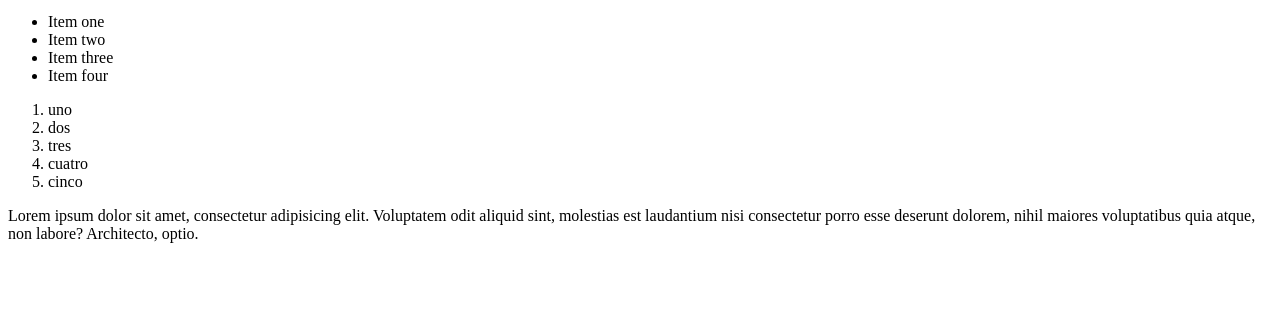
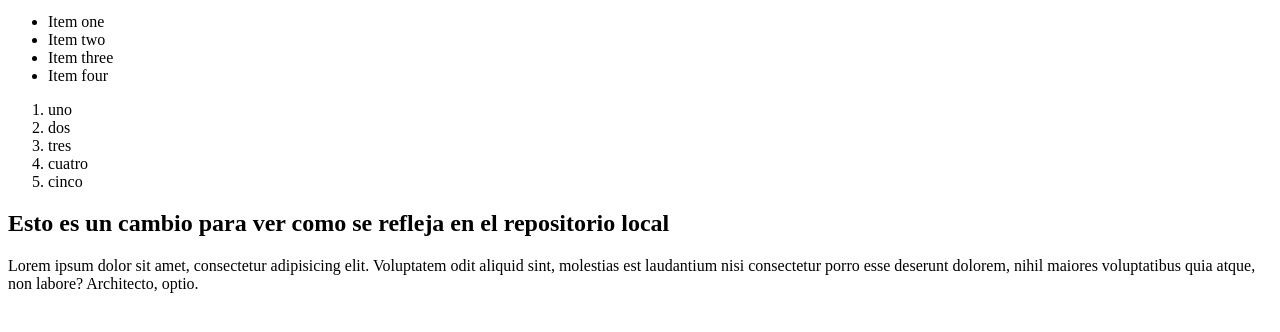
Before and after one commit to JhanAntezana/Hyper, a plain HTML site: page index.html in a window 1280 px wide. Shown: the part 284-616 px from the top of the page. Drawn offline with Linux system fonts and the light colour scheme.

Commit message:
actualizacion de estado
lo cambie porque quiero dut

```diff
--- a/index.html
+++ b/index.html
@@ -28,6 +28,7 @@
         <li>cuatro</li>
         <li>cinco</li>
     </ol>
+    <h2> Esto es un cambio para ver como se refleja en el repositorio local</h2>
     <p>Lorem ipsum dolor sit amet, consectetur adipisicing elit. Voluptatem odit aliquid sint, molestias est laudantium nisi consectetur porro esse deserunt dolorem, nihil maiores voluptatibus quia atque, non labore? Architecto, optio.</p>
 </body>
 </html>
```
